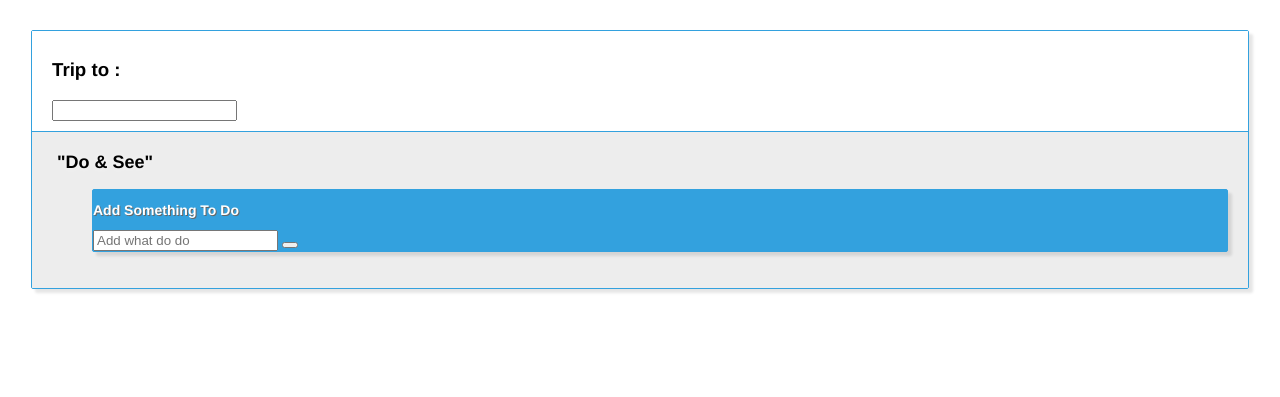
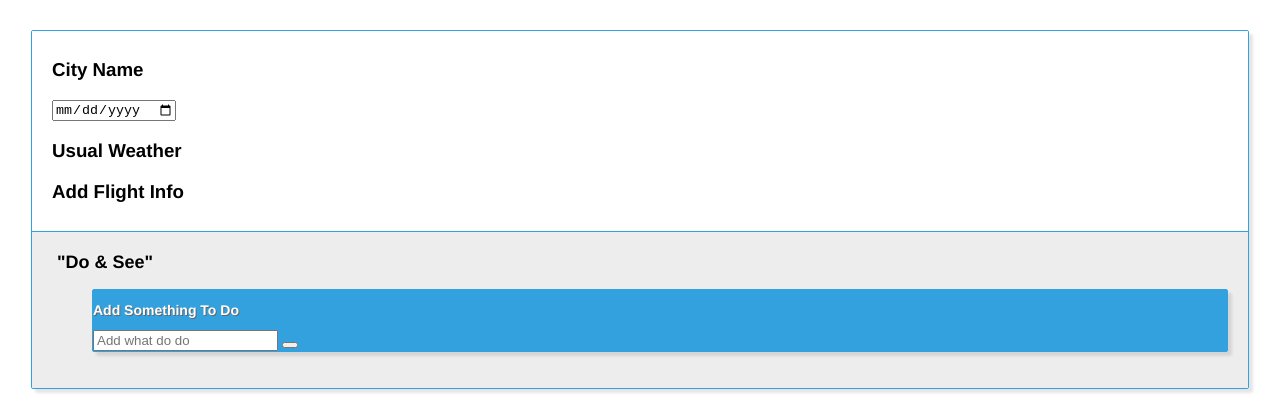
Before and after one commit to jamiekim828/travel-app, a website built with webpack: page src/client/views/index.html in a window 1280 px wide. Shown: the part 416-813 px from the top of the page. Built offline with nearby package versions, Linux system fonts and the light colour scheme.

Commit message:
add some html

```diff
--- a/src/client/views/index.html
+++ b/src/client/views/index.html
@@ -50,17 +50,14 @@
             <div class="trip_head">
               <div class="trip_hoofd">
                 <div class="day_number">
-                  <h3 id="where">Trip to :</h3>
-                  <h3 id="where_name"></h3>
+                  <h3 id="where">City Name</h3>
+                  <input type="date" id="datefrom" placeholder="Date of departure"></input>
                 </div>
                 <div>
-                  <input
-                    type="text"
-                    name="city"
-                    id="place"
-                    class="city_name"
-                    placeholder=""
-                  />
+
+                  <h3>Usual Weather</h3>
+                  <h3>Add Flight Info</h3>
+
                 </div>
               </div>
             </div>
```
